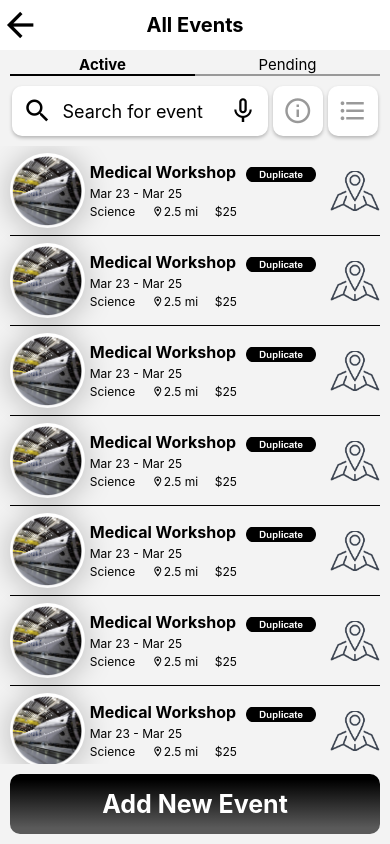
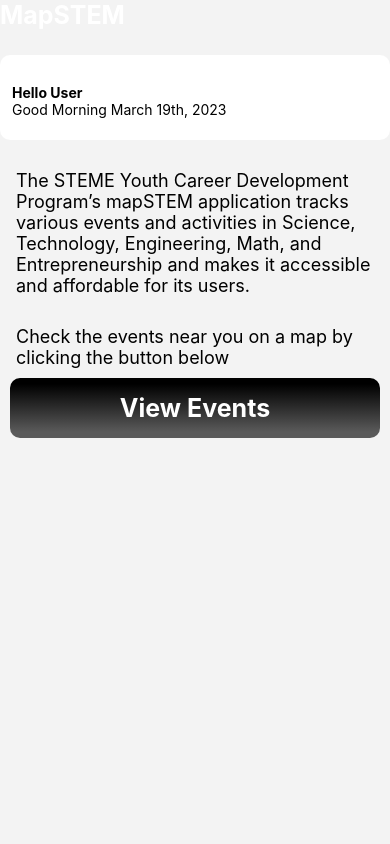
Before and after one commit to STEM-E-Youth-Career-Development-Program/map-app, a React Native app: screen /Home in a window 390 px wide. Built offline with nearby package versions, Linux system fonts and the light colour scheme.

Commit message:
modified:   App.js 	modified:   app.json 	modified:   app/screens/LandingScreen.js 	modified:   package-lock.json 	modified:   package.json

```diff
--- a/App.js
+++ b/App.js
@@ -1,9 +1,46 @@
 import React from 'react';
+import LandingScreen from './app/screens/LandingScreen';
 import CreateEventScreen from './app/screens/CreateEventScreen';
 import EventListScreen from './app/screens/EventListScreen';
 import EventDetails from './app/components/EventDetails';
 import FilterScreen from './app/screens/FilterScreen';
+import { NavigationContainer } from '@react-navigation/native';
+import { createNativeStackNavigator } from '@react-navigation/native-stack';
 
-export default function App() {
-  return <EventListScreen />;
+const Stack = createNativeStackNavigator();
+
+function App() {
+  return (
+    <NavigationContainer>
+      <Stack.Navigator initialRouteName='Home'>
+        <Stack.Screen
+          name="Home"
+          component={LandingScreen}
+          options={{headerShown: false}}
+        />
+        <Stack.Screen
+          name="Create Event"
+          component={CreateEventScreen}
+          options={{headerShown: false}}
+        />
+        <Stack.Screen
+          name="Events"
+          component={EventListScreen}
+          options={{headerShown: false}}
+        />
+        <Stack.Screen
+          name="Event Details"
+          component={EventDetails}
+          options={{headerShown: false}}
+        />
+        <Stack.Screen
+          name="Filter Events"
+          component={FilterScreen}
+          options={{headerShown: false}}
+        />
+      </Stack.Navigator>
+    </NavigationContainer>
+  )
 }
+
+export default App;
--- a/app.json
+++ b/app.json
@@ -4,7 +4,6 @@
     "slug": "map-app",
     "version": "1.0.0",
     "orientation": "portrait",
-    "icon": "./assets/icon.png",
     "userInterfaceStyle": "light",
     "updates": {
       "fallbackToCacheTimeout": 0
@@ -17,12 +16,8 @@
     },
     "android": {
       "adaptiveIcon": {
-        "foregroundImage": "./assets/adaptive-icon.png",
         "backgroundColor": "#FFFFFF"
       }
-    },
-    "web": {
-      "favicon": "./assets/favicon.png"
     }
   }
 }
--- a/app/screens/LandingScreen.js
+++ b/app/screens/LandingScreen.js
@@ -1,9 +1,10 @@
 import React from 'react';
-import { Text, View, StyleSheet, TouchableOpacity } from 'react-native';
+import { Text, View, StyleSheet, TouchableOpacity, TouchableWithoutFeedback } from 'react-native';
+import { LinearGradient } from 'expo-linear-gradient';
 
 import Screen from '../components/Screen';
 
-function LandingScreen() {
+function LandingScreen({navigation}) {
   return (
     <Screen>
       <Text style={styles.title}>MapSTEM</Text>
@@ -27,24 +28,37 @@
         </Text>
       </View>
 
-      <View style={styles.button}>
-        <TouchableOpacity style={styles.box}>
-          <Text style={styles.buttontext}>View Events</Text>
-        </TouchableOpacity>
-      </View>
+      <LinearGradient
+        colors={['black', '#5A5A5A']}
+        style={styles.button}
+        locations={[0.1, 0.9]}
+      >
+        <TouchableWithoutFeedback onPress={() => navigation.navigate('Events')} >
+          <Text style={styles.title}>View Events</Text>
+        </TouchableWithoutFeedback>
+      </LinearGradient>
+
     </Screen>
   );
 }
+
 export default LandingScreen;
 
 const styles = StyleSheet.create({
   title: {
-    fontWeight: 'bold',
-    textAlign: 'center',
+    color: 'white',
     fontSize: 25,
-    backgroundColor: 'white',
-    padding: 20,
-    width: '100%',
+    fontWeight: 'bold'
+  },
+
+  button: {
+    alignItems: 'center',
+    alignSelf: 'center',
+    justifyContent: 'center',
+    width: '95%',
+    height: 60,
+    borderRadius: 10,
+    marginVertical: 10,
   },
 
   user: {
--- a/package.json
+++ b/package.json
@@ -10,6 +10,9 @@
   },
   "dependencies": {
     "@react-native-community/slider": "4.2.4",
+    "@react-navigation/native": "^6.1.7",
+    "@react-navigation/native-stack": "^6.9.13",
+    "data-fns": "^1.1.0",
     "expo": "~47.0.12",
     "expo-checkbox": "~2.2.2",
     "expo-constants": "~14.0.2",
@@ -19,6 +22,9 @@
     "react": "18.1.0",
     "react-native": "0.70.8",
     "react-native-dropdown-select-list": "^2.0.4",
+    "react-native-linear-gradient": "^2.8.3",
+    "react-native-safe-area-context": "4.4.1",
+    "react-native-screens": "~3.18.0",
     "yup": "^1.0.2"
   },
   "devDependencies": {
```
Also changed, not shown: 1 other file (tests, documents, lock files or other folders).
